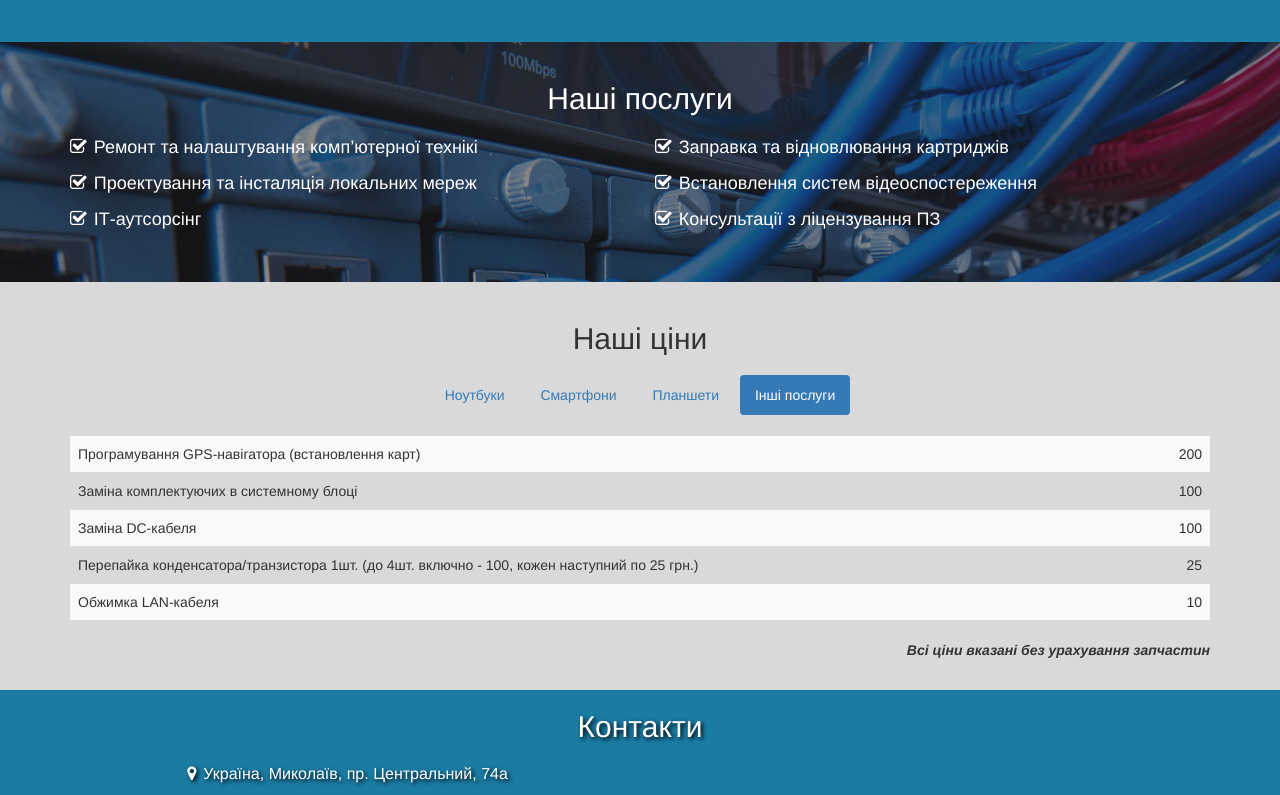
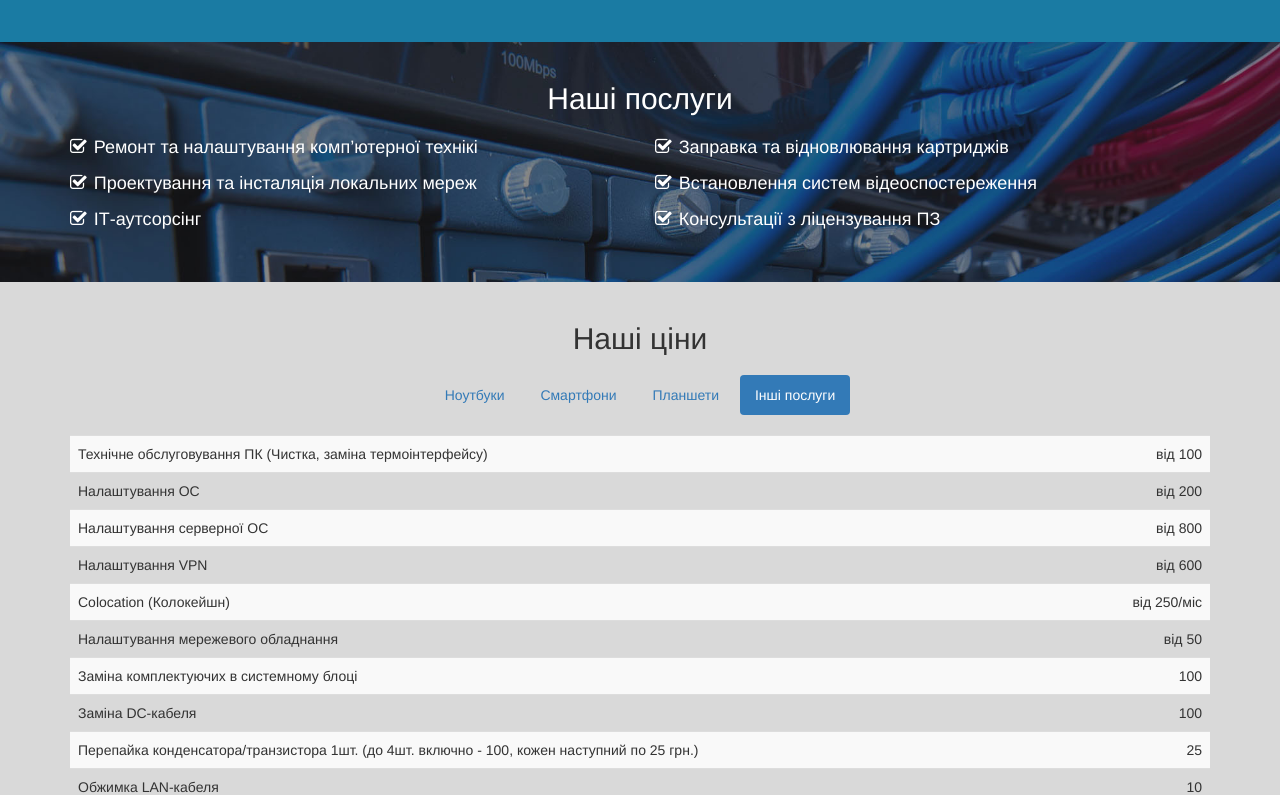
Before and after one commit to access-mk/access-mk.github.io, a plain HTML site: page index.html in a window 1280 px wide. Both pictures are taken after a click on the link "Інші послуги". Shown: the part 707-1502 px from the top of the page. Drawn offline with nearby package versions, Linux system fonts and the light colour scheme.

Commit message:
price_fix

```diff
--- a/index.html
+++ b/index.html
@@ -294,8 +294,28 @@
             <div id="other" class="tab-pane fade">
                 <table class="table table-striped">
                     <tr>
-                        <td>Програмування GPS-навігатора (встановлення карт)</td>
-                        <td>200</td>
+                        <td>Технічне обслуговування ПК (Чистка, заміна термоінтерфейсу)</td>
+                        <td>від 100</td>
+                    </tr>
+                    <tr>
+                        <td>Налаштування ОС</td>
+                        <td>від 200</td>
+                    </tr>
+                    <tr>
+                        <td>Налаштування серверної ОС</td>
+                        <td>від 800</td>
+                    </tr>
+                    <tr>
+                        <td>Налаштування VPN</td>
+                        <td>від 600</td>
+                    </tr>
+                    <tr>
+                        <td>Colocation (Колокейшн)</td>
+                        <td>від 250/міс</td>
+                    </tr>
+                    <tr>
+                        <td>Налаштування мережевого обладнання</td>
+                        <td>від 50</td>
                     </tr>
                     <tr>
                         <td>Заміна комплектуючих в системному блоці</td>
@@ -316,7 +336,7 @@
                 </table>
             </div>
         </div>
-        <p>Всі ціни вказані без урахування запчастин</p>
+        <p>Всі ціни вказані в гривнях, без урахування запчастин</p>
     </div>
 </div>
 
@@ -340,7 +360,7 @@
                         <i class="fa fa-facebook fa-stack-1x"></i>
                     </span>
                     </a>
-                    <a href="https://www.facebook.com/%D0%9A%D0%BE%D0%BC%D0%BF%D1%8E%D1%82%D0%B5%D1%80%D0%BD%D0%B8%D0%B9-%D1%86%D0%B5%D0%BD%D1%82%D1%80-%D0%A2%D0%BE%D1%87%D0%BA%D0%B0-%D0%B4%D0%BE%D1%81%D1%82%D1%83%D0%BF%D1%83-1034473183310160/">
+                    <a href="https://vk.com/public127046961">
                     <span class="fa-stack fa-2x">
                         <i class="fa fa-square-o fa-stack-2x"></i>
                         <i class="fa fa-vk fa-stack-1x"></i>
```
